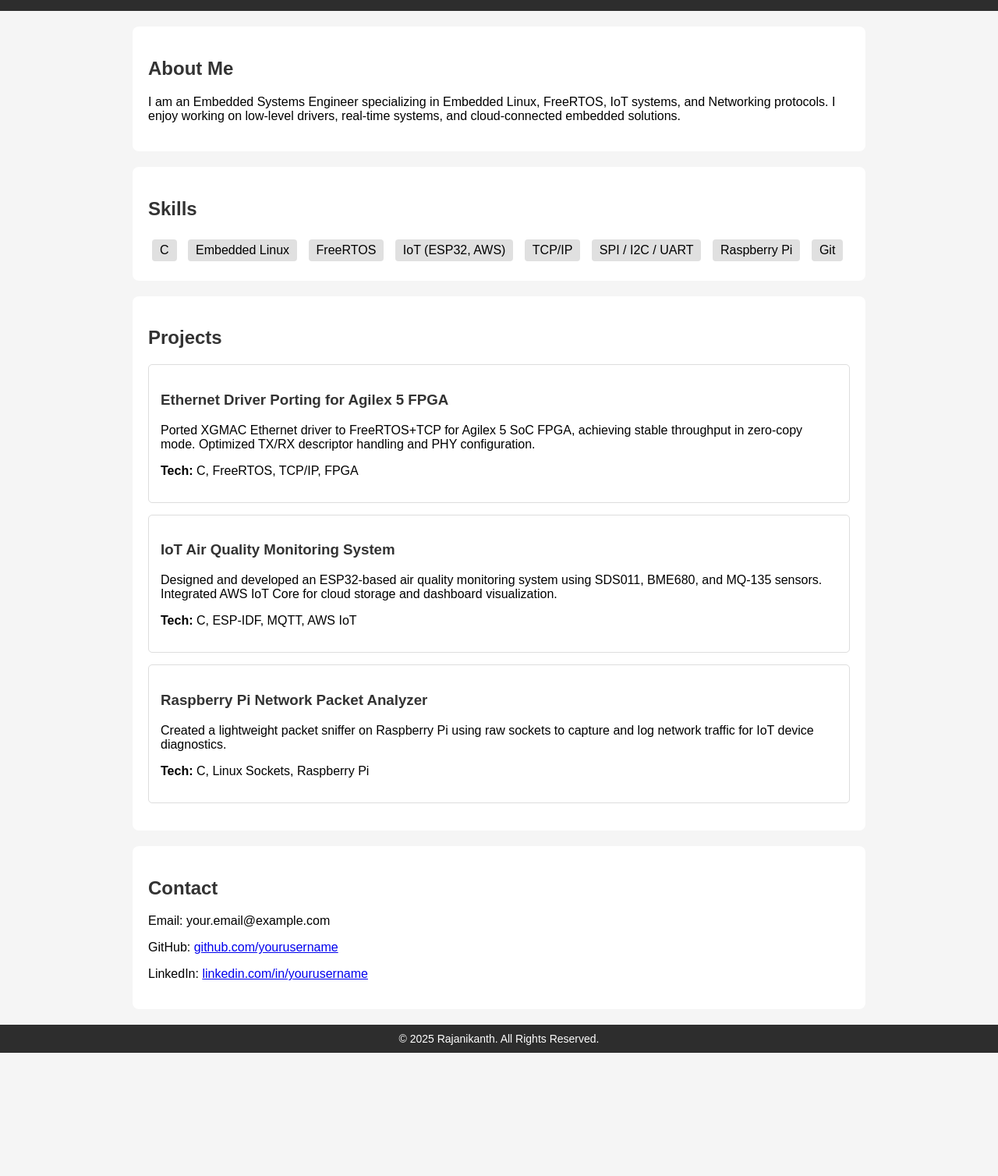
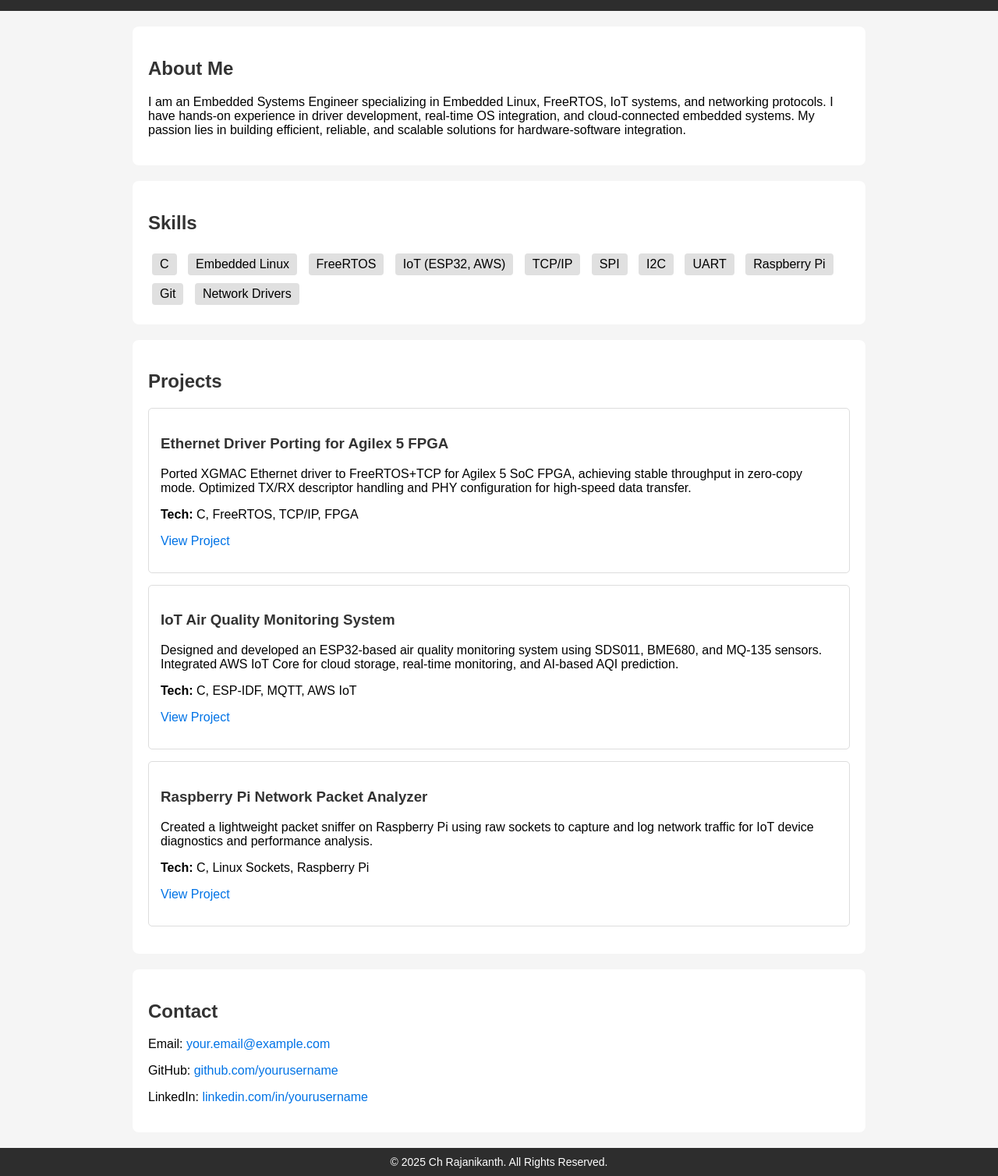
Before and after one commit to ChRajinikanth/RajanikanthChevula.github.io, a plain HTML site: page index.html in a window 1280 px wide. Shown: the part 140-1648 px from the top of the page at 78% size. Before the commit the page ends 1490 px from the top, so only its background shows below. Drawn offline with Linux system fonts and the light colour scheme.

Commit message:
Update index.html

```diff
--- a/index.html
+++ b/index.html
@@ -3,7 +3,7 @@
 <head>
     <meta charset="UTF-8">
     <meta name="viewport" content="width=device-width, initial-scale=1.0">
-    <title>Rajanikanth | Embedded & IoT Developer</title>
+    <title>Ch Rajanikanth | Embedded & IoT Developer</title>
     <style>
         body { font-family: Arial, sans-serif; margin: 0; padding: 0; background: #f5f5f5; }
         header { background: #2d2d2d; color: white; padding: 20px; text-align: center; }
@@ -12,18 +12,21 @@
         .project { border: 1px solid #ddd; padding: 15px; margin-bottom: 15px; border-radius: 5px; }
         footer { text-align: center; padding: 10px; font-size: 14px; background: #2d2d2d; color: white; margin-top: 20px; }
         .skills span { background: #e0e0e0; padding: 5px 10px; margin: 5px; border-radius: 4px; display: inline-block; }
+        a { color: #0073e6; text-decoration: none; }
+        a:hover { text-decoration: underline; }
     </style>
 </head>
 <body>
     <header>
-        <h1>Rajanikanth</h1>
+        <h1>Ch Rajanikanth</h1>
         <p>Embedded Linux | FreeRTOS | IoT | Networking</p>
     </header>
 
     <section>
         <h2>About Me</h2>
-        <p>I am an Embedded Systems Engineer specializing in Embedded Linux, FreeRTOS, IoT systems, and Networking protocols.
-        I enjoy working on low-level drivers, real-time systems, and cloud-connected embedded solutions.</p>
+        <p>I am an Embedded Systems Engineer specializing in Embedded Linux, FreeRTOS, IoT systems, and networking protocols.
+        I have hands-on experience in driver development, real-time OS integration, and cloud-connected embedded systems.
+        My passion lies in building efficient, reliable, and scalable solutions for hardware-software integration.</p>
     </section>
 
     <section>
@@ -34,9 +37,12 @@
             <span>FreeRTOS</span>
             <span>IoT (ESP32, AWS)</span>
             <span>TCP/IP</span>
-            <span>SPI / I2C / UART</span>
+            <span>SPI</span>
+            <span>I2C</span>
+            <span>UART</span>
             <span>Raspberry Pi</span>
             <span>Git</span>
+            <span>Network Drivers</span>
         </div>
     </section>
 
@@ -46,33 +52,37 @@
         <div class="project">
             <h3>Ethernet Driver Porting for Agilex 5 FPGA</h3>
             <p>Ported XGMAC Ethernet driver to FreeRTOS+TCP for Agilex 5 SoC FPGA, achieving stable throughput in zero-copy mode.
-            Optimized TX/RX descriptor handling and PHY configuration.</p>
+            Optimized TX/RX descriptor handling and PHY configuration for high-speed data transfer.</p>
             <p><strong>Tech:</strong> C, FreeRTOS, TCP/IP, FPGA</p>
+            <p><a href="#">View Project</a></p>
         </div>
 
         <div class="project">
             <h3>IoT Air Quality Monitoring System</h3>
             <p>Designed and developed an ESP32-based air quality monitoring system using SDS011, BME680, and MQ-135 sensors.
-            Integrated AWS IoT Core for cloud storage and dashboard visualization.</p>
+            Integrated AWS IoT Core for cloud storage, real-time monitoring, and AI-based AQI prediction.</p>
             <p><strong>Tech:</strong> C, ESP-IDF, MQTT, AWS IoT</p>
+            <p><a href="#">View Project</a></p>
         </div>
 
         <div class="project">
             <h3>Raspberry Pi Network Packet Analyzer</h3>
-            <p>Created a lightweight packet sniffer on Raspberry Pi using raw sockets to capture and log network traffic for IoT device diagnostics.</p>
+            <p>Created a lightweight packet sniffer on Raspberry Pi using raw sockets to capture and log network traffic
+            for IoT device diagnostics and performance analysis.</p>
             <p><strong>Tech:</strong> C, Linux Sockets, Raspberry Pi</p>
+            <p><a href="#">View Project</a></p>
         </div>
     </section>
 
     <section>
         <h2>Contact</h2>
-        <p>Email: your.email@example.com</p>
-        <p>GitHub: <a href="https://github.com/yourusername">github.com/yourusername</a></p>
-        <p>LinkedIn: <a href="https://linkedin.com/in/yourusername">linkedin.com/in/yourusername</a></p>
+        <p>Email: <a href="mailto:your.email@example.com">your.email@example.com</a></p>
+        <p>GitHub: <a href="https://github.com/yourusername" target="_blank">github.com/yourusername</a></p>
+        <p>LinkedIn: <a href="https://linkedin.com/in/yourusername" target="_blank">linkedin.com/in/yourusername</a></p>
     </section>
 
     <footer>
-        &copy; 2025 Rajanikanth. All Rights Reserved.
+        &copy; 2025 Ch Rajanikanth. All Rights Reserved.
     </footer>
 </body>
 </html>
```
